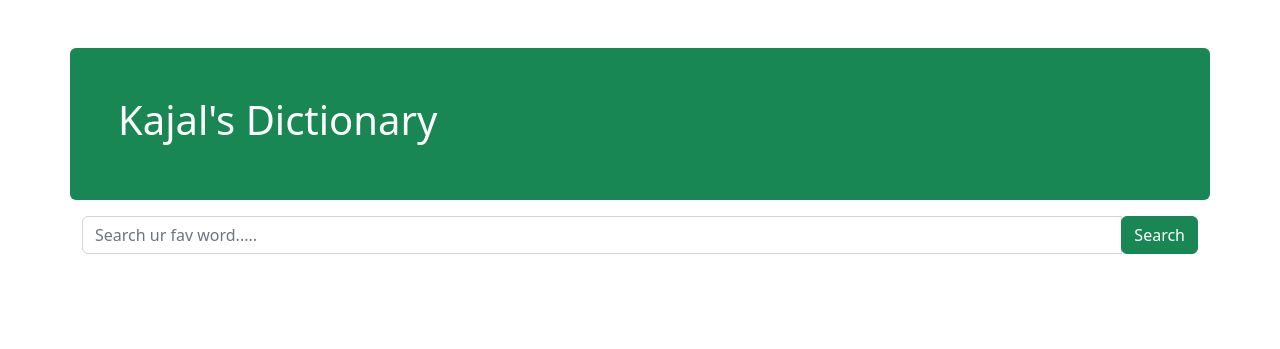
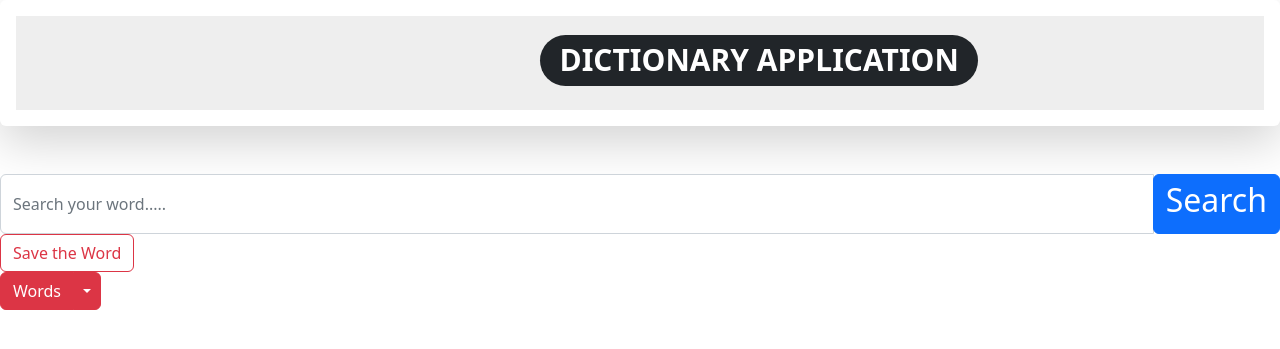
Before and after one commit to KAJALKUSH/Dictionary_app, a Django app: page / in a window 1280 px wide. Shown: the top 349 px of the page. Run offline with Django 4.2, Linux system fonts and the light colour scheme.

Commit message:
first commit

```diff
--- a/dictionary/templates/dictionary/base.html
+++ b/dictionary/templates/dictionary/base.html
@@ -4,15 +4,25 @@
     <meta charset="UTF-8">
     <meta http-equiv="X-UA-Compatible" content="IE=edge">
     <meta name="viewport" content="width=device-width, initial-scale=1.0">
-    <title>Dictionary</title>
-    <link href="https://cdn.jsdelivr.net/npm/bootstrap@5.2.0-beta1/dist/css/bootstrap.min.css" rel="stylesheet">
+    <title>{% block title %}Dictionary{% endblock %}</title>
+
+<link href="https://cdn.jsdelivr.net/npm/bootstrap@5.2.0-beta1/dist/css/bootstrap.min.css" rel="stylesheet">
+</head>
 </head>
 <body>
-    <div class="container mt-4">
-        <div class="row">
-            <div class="mt-4 p-5 bg-success text-white rounded mb-3">
-                <h1>Kajal's Dictionary</h1>
-            </div>
+
+    <div class=".container-xl">
+        <div class="col">
+            <nav>
+                <div class="shadow-lg p-3 mb-5 bg-body rounded">
+                    <div class="w-auto p-3" style="background-color: #eee;">
+                        <div class="mx-auto" style="width: 200px;">
+                           <h1><strong><span class="badge rounded-pill text-bg-dark">DICTIONARY APPLICATION</span></strong></h1>
+                        </div>
+                    </div>
+                </div>
+            </nav>
+        </div>
 
             <div class="col-md-12">
                 {% block content %}
@@ -21,5 +31,25 @@
             </div>
         </div>
     </div>
+
+    <button type="button" class="btn btn-outline-danger">Save the Word</button>
+
+    <br>
+
+    <!-- Example split danger button -->
+<div class="btn-group">
+    <button type="button" class="btn btn-danger">Words</button>
+    <button type="button" class="btn btn-danger dropdown-toggle dropdown-toggle-split" data-toggle="dropdown" aria-haspopup="true" aria-expanded="false">
+      <span class="sr-only"></span>
+    </button>
+    <div class="dropdown-menu">
+      <a class="dropdown-item" href="#">Action</a>
+      <a class="dropdown-item" href="#">Another action</a>
+      <a class="dropdown-item" href="#">Something else here</a>
+      <div class="dropdown-divider"></div>
+      <a class="dropdown-item" href="#">Separated link</a>
+    </div>
+  </div>
+
 </body>
 </html>
--- a/dictionary/templates/dictionary/index.html
+++ b/dictionary/templates/dictionary/index.html
@@ -2,15 +2,19 @@
 
 {% block content %}
 
+
 <form action="search">
     <div class="input-group">
-        <input type="text" required class="form-control" name="search" placeholder="Search ur fav word.....">
+        <input type="text" required class="form-control" name="search" placeholder="Search your word.....">
         <div class="input-group-append">
-            <button class="btn btn-success" type="submit">
-                Search
+            <button class="btn btn-primary" type="submit">
+
+                <h2>Search</h2>
             </button>
         </div>
     </div>
 </form>
 
+
+
 {% endblock %}
```
Also changed, not shown: dictionary/templates/dictionary/search.html (+12 -6 lines), db.sqlite3.
